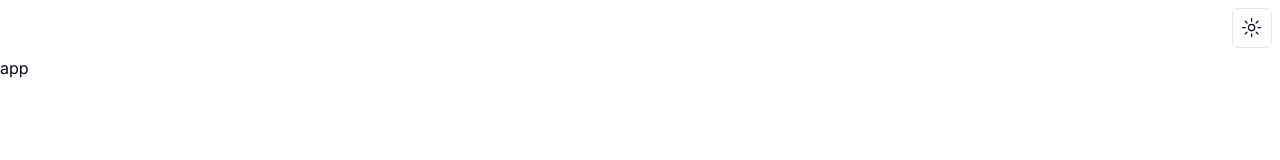
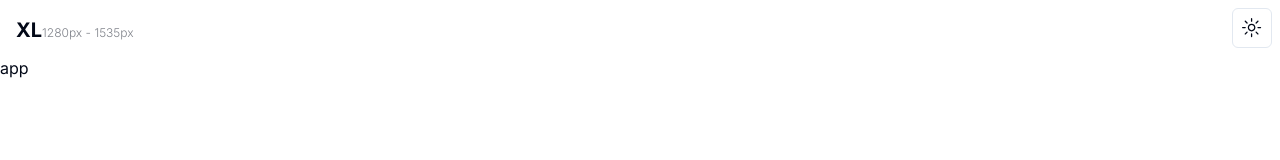
Before and after one commit to RickBr0wn/password-generator-2024, a Next.js app: page / in a window 1280 px wide. Shown: the top 160 px of the page. Built offline with nearby package versions, Linux system fonts and the light colour scheme.

Commit message:
adds screen size indicator

```diff
--- a/app/layout.tsx
+++ b/app/layout.tsx
@@ -4,6 +4,7 @@ import './globals.css'
 import { cn } from '~/lib/utils'
 import { ThemeProvider } from '~/components/theme-provider'
 import NavBar from '~/components/nav/nav-bar'
+import ScreenSizeIndicator from '~/components/screen-size-indicator'
 
 const fontSans = FontSans({
   subsets: ['latin'],
@@ -35,6 +36,7 @@ export default function RootLayout({
           disableTransitionOnChange
         >
           <>
+            <ScreenSizeIndicator />
             <NavBar />
             {children}
           </>
--- /dev/null
+++ b/components/screen-size-indicator.tsx
@@ -0,0 +1,37 @@
+export default function ScreenSizeIndicator() {
+  return (
+    <div className="fixed z-50 top-0 left-0 p-4 text-xl font-bold">
+      <h1 className="xs:block sm:hidden">
+        XS <span className="font-light opacity-50 text-xs">0px - 639px</span>
+      </h1>
+      <h1 className="hidden sm:block md:hidden">
+        SM <span className="font-light opacity-50 text-xs">640px - 767px</span>
+      </h1>
+      <h1 className="hidden md:block lg:hidden">
+        MD <span className="font-light opacity-50 text-xs">768px - 1023px</span>
+      </h1>
+      <h1 className="hidden lg:block xl:hidden">
+        LG{' '}
+        <span className="font-light opacity-50 text-xs">1024px - 1279px</span>
+      </h1>
+      <h1 className="hidden xl:block 2xl:hidden">
+        XL
+        <span className="font-light opacity-50 text-xs">1280px - 1535px</span>
+      </h1>
+      <h1 className="hidden 2xl:block">
+        2XL
+        <span className="font-light opacity-50 text-xs">1280px - 1535px</span>
+      </h1>
+    </div>
+  )
+}
+
+// lg	@media screen and (min-width: 1024px)	≥1024px
+// xl	@media screen and (min-width: 1280px)	≥1280px
+// 2xl	@media screen and (min-width: 1536px)	≥1536px
+// PureCSS has seven default breakpoints:
+
+// Path: components/screen-size-indicator.tsx
+// Created at: 16:19:55 - 11/03/2024
+// Language: Typescript
+// Framework: React/Next.js
```
